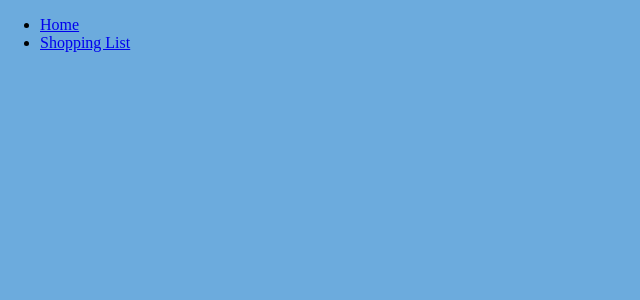
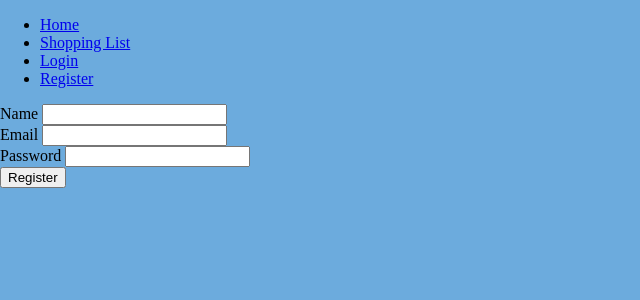
Before and after one commit to alex-bowers/nuxt-laravel-shopping-list, a Nuxt app in the folder nuxt-shopping-list/: page /register in a window 1280 px wide. Before the commit this address had no page. Shown: the top 300 px of the page, without its empty margins (0-640 px from the left). Built offline with nearby package versions, Linux system fonts and the light colour scheme.

Commit message:
Add Auth routes

```diff
--- a/nuxt-shopping-list/components/Navigation.vue
+++ b/nuxt-shopping-list/components/Navigation.vue
@@ -3,14 +3,21 @@
         <ul>
             <li><nuxt-link to="/">Home</nuxt-link></li>
             <li><nuxt-link to="/list">Shopping List</nuxt-link></li>
+            <li v-if="!loggedIn"><nuxt-link to="/login">Login</nuxt-link></li>
+            <li v-if="!loggedIn"><nuxt-link to="/register">Register</nuxt-link></li>
+            <li v-if="loggedIn"><a @click.prevent="logout">Logout</a></li>
         </ul>
     </div>
 </template>
 
 <script>
-    export default {
-
+export default {
+    methods: {
+        logout() {
+            this.$auth.logout();
+        }
     }
+}
 </script>
 
 <style lang="scss" scoped>
--- /dev/null
+++ b/nuxt-shopping-list/middleware/notAuthenticated.js
@@ -0,0 +1,6 @@
+export default function ({ store, redirect }) {
+    // Redirect user to login if no-one is signed in.
+    if (!store.state.auth.loggedIn) {
+      return redirect('/login')
+    }
+}
--- a/nuxt-shopping-list/pages/list.vue
+++ b/nuxt-shopping-list/pages/list.vue
@@ -17,12 +17,10 @@ import ListItem from "../components/List-item.vue";
 import NewItem from "../components/New-item.vue";
 
 export default {
+    middleware: 'notAuthenticated',
     components: {
         ListItem,
         NewItem
-    },
-    beforeMount() {
-
     },
     computed: {
         ...mapActions([
--- /dev/null
+++ b/nuxt-shopping-list/pages/login.vue
@@ -0,0 +1,46 @@
+<template>
+    <div>
+        <form @submit.prevent="addUser">
+            <div>
+                Email
+                <input type="email" v-model="userForm.email">
+                <span class="invalid-feedback" role="alert"></span>
+            </div>
+            <div>
+                Password
+                <input type="password" v-model="userForm.password" required>
+                <span class="invalid-feedback" role="alert"></span>
+            </div>
+            <div>
+                <button type="submit">Login</button>
+            </div>
+        </form>
+    </div>
+</template>
+
+<script>
+export default {
+    data() {
+        return {
+            userForm: {
+                email: "",
+                password: ""
+            }
+        }
+    },
+    methods: {
+        async addUser() {
+            await this.$auth.login({
+                data: this.userForm
+            });
+            this.$router.push({
+                path: '/list'
+            });
+        }
+    }
+}
+</script>
+
+<style lang="scss" scoped>
+
+</style>
--- /dev/null
+++ b/nuxt-shopping-list/pages/register.vue
@@ -0,0 +1,56 @@
+<template>
+    <div>
+        <form @submit.prevent="registerUser">
+            <div>
+                Name
+                <input type="name" v-model="userForm.name" required>
+                <span class="invalid-feedback" role="alert"></span>
+            </div>
+            <div>
+                Email
+                <input type="email" v-model="userForm.email" required>
+                <span class="invalid-feedback" role="alert"></span>
+            </div>
+            <div>
+                Password
+                <input type="password" v-model="userForm.password" required>
+                <span class="invalid-feedback" role="alert"></span>
+            </div>
+            <div>
+                <button type="submit">Register</button>
+            </div>
+        </form>
+    </div>
+</template>
+
+<script>
+export default {
+    data() {
+        return {
+            userForm: {
+                name: "",
+                email: "",
+                password: ""
+            }
+        }
+    },
+    methods: {
+        async registerUser() {
+            await this.$axios.post("api/register", this.userForm);
+            this.$auth.login({
+                data: {
+                    email: this.userForm.email,
+                    password: this.userForm.password
+                }
+            })
+            this.$router.push({
+                path: "/list"
+            });
+        }
+    }
+}
+</script>
+
+<style lang="scss" scoped>
+
+</style>
--- a/nuxt-shopping-list/store/index.js
+++ b/nuxt-shopping-list/store/index.js
@@ -11,12 +11,18 @@ export const getters = {
     currentList: state => {
         return state.list.filter(item => item.quantity > 0)
     },
+    loggedIn: state => {
+        return state.auth.loggedIn
+    },
     maxQuantity: state => {
         return state.maxQuantity
     },
     numberOfItemsInList: state => {
         return Object.keys(state.list).length
     },
+    user: state => {
+        return state.auth.user
+    }
 }
 
 export const mutations = {
@@ -61,12 +67,12 @@ export const actions = {
         await commit('ITEM_ACTIVE', itemIndex)
         await commit('ITEM_ADD_QUANTITY', itemIndex)
 
-        this.$axios.$put(`/items/${state.list[itemIndex].id}`, {
+        this.$axios.$put(`/api/auth/items/${state.list[itemIndex].id}`, {
             'quantity': state.list[itemIndex].quantity
         })
     },
     async getItems({ commit, state}, item) {
-        const allItems = await this.$axios.$get('/items')
+        const allItems = await this.$axios.$get('/api/auth/items')
         commit('SET_ITEMS', allItems)
     },
     async removeItem({ commit, state }, item) {
@@ -77,10 +83,10 @@ export const actions = {
 
         console.log(state.list[itemIndex].id);
 
-        this.$axios.$put(`/items/${state.list[itemIndex].id}`, {
+        this.$axios.$put(`/api/auth/items/${state.list[itemIndex].id}`, {
             'quantity': 0
         }).then(() => {
-            this.$axios.$delete(`/items/${state.list[itemIndex].id}`)
+            this.$axios.$delete(`/api/auth/items/${state.list[itemIndex].id}`)
         })
     },
     async removeQuantityToItem({ commit, state }, item) {
@@ -88,7 +94,7 @@ export const actions = {
 
         await commit('ITEM_REMOVE_QUANTITY', itemIndex)
 
-        this.$axios.$put(`/items/${state.list[itemIndex].id}`, {
+        this.$axios.$put(`/api/auth/items/${state.list[itemIndex].id}`, {
             'quantity': state.list[itemIndex].quantity
         })
     },
@@ -97,7 +103,7 @@ export const actions = {
 
         await commit('ITEM_TOGGLE', itemIndex)
 
-        this.$axios.$put(`/items/${state.list[itemIndex].id}`, {
+        this.$axios.$put(`/api/auth/items/${state.list[itemIndex].id}`, {
             'active': state.list[itemIndex].active
         })
     }
```
Also changed, not shown: nuxt-shopping-list/plugins/mixins/user.js (added, +17 -0 lines), nuxt-shopping-list/middleware/README.md (deleted), 1 other file (tests, documents, lock files or other folders).
